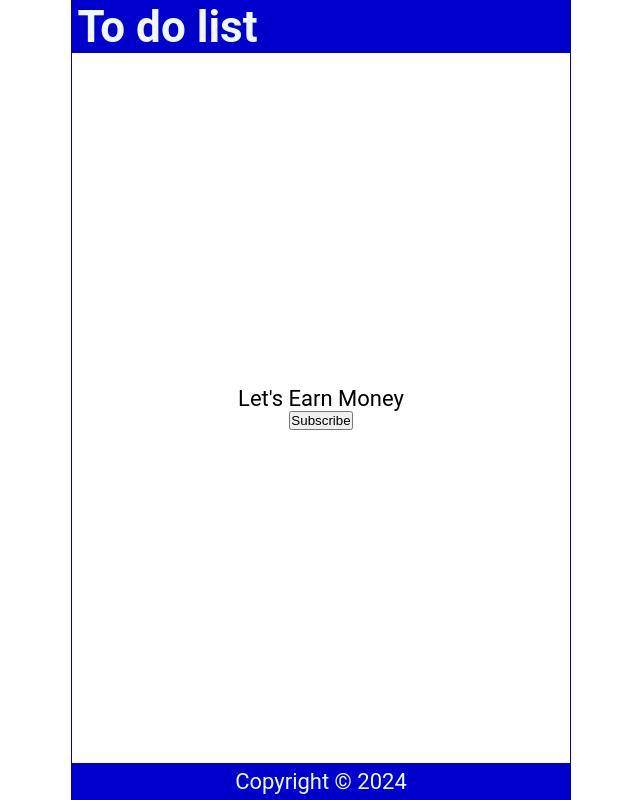
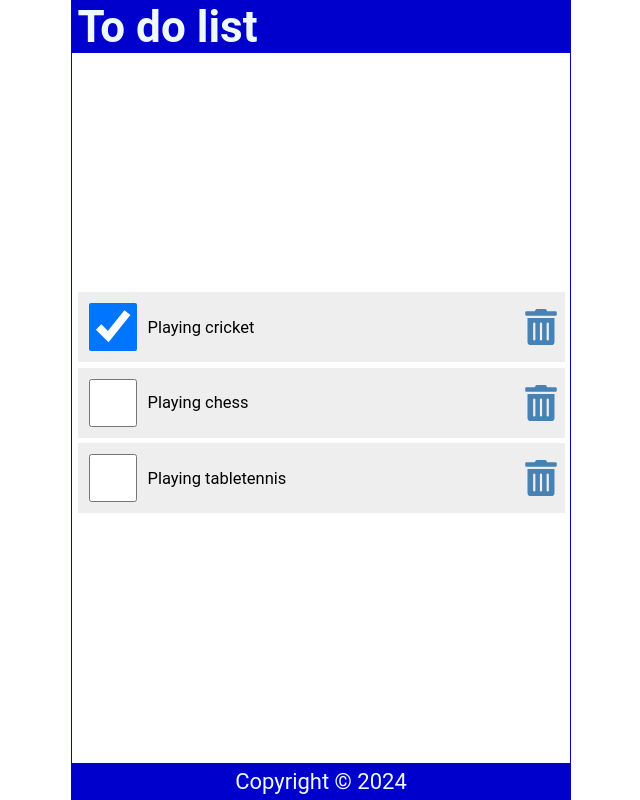
Before and after one commit to Mohanapriya4/learnings, a React (Create React App) app in the folder React/react-1/: page / in a window 1280 px wide. Shown: the whole page, without its empty margins (319-959 px from the left). Built offline with nearby package versions, Linux system fonts and the light colour scheme.

Commit message:
react-keys

```diff
--- a/React/react-1/package.json
+++ b/React/react-1/package.json
@@ -8,6 +8,7 @@
     "@testing-library/user-event": "^13.5.0",
     "react": "^18.3.1",
     "react-dom": "^18.3.1",
+    "react-icons": "^5.3.0",
     "react-scripts": "5.0.1",
     "web-vitals": "^2.1.4"
   },
--- a/React/react-1/src/Components/Content.js
+++ b/React/react-1/src/Components/Content.js
@@ -1,16 +1,53 @@
 import React from 'react'
 import { useState } from 'react'
+import { FaTrashAlt } from "react-icons/fa";
 const Content = () => {
-  const[name,setName]=useState("Earn")
-  function handleNameChange(){
-    const nameContent = ["Earn","Grow", "Give"]
-    const int = Math.floor(Math.random()*3)
-    setName(nameContent[int])
+  const [items,setItems]=useState(
+    [
+      {
+        id:1,
+        checked:true,
+        item:"Playing cricket"
+      },
+      {
+        id:2,
+        checked:false,
+        item:"Playing chess"
+      },
+      {
+        id:3,
+        checked:false,
+        item:"Playing tabletennis"
+      }
+    ]
+  )
+  const handleCheckbox=(id)=>{
+    const newItemsArray = items.map((itemsparam)=>
+    itemsparam.id===id?
+    {...itemsparam,checked:!itemsparam.checked}:itemsparam)
+    setItems(newItemsArray)
+    console.log(id);
   }
+
   return (
       <main>
-        <p>Let's {name} Money</p>
-        <button onClick={handleNameChange}>Subscribe</button>
+        <ul>
+        {items.map((items1)=>(
+          <li className="item" key={items1.id}>
+            <input
+            type="checkbox"
+            onChange={()=>handleCheckbox(items1.id)}
+            checked={items1.checked}
+            />
+            <label>{items1.item}</label>
+            <FaTrashAlt
+            role='button'
+            tabIndex={0}
+            />
+          </li>
+        ))}
+        </ul>
+
       </main>
   )
 }
@@ -40,7 +77,7 @@ export default Content
 // }
 // export default Content
 //-----------------------------------------------------------------------------------------
-//UseState:
+//UseState example-1:
 // import React from 'react'
 // import { useState } from 'react'
 // const Content = () => {
@@ -60,3 +97,22 @@ export default Content
 //   )
 // }
 // export default Content
+//----------------------------------------------------------------------------------------
+//UseState example-2
+// import React from 'react'
+// import { useState } from 'react'
+// const Content = () => {
+//   const[name,setName]=useState("Earn")
+//   function handleNameChange(){
+//     const nameContent = ["Earn","Grow", "Give"]
+//     const int = Math.floor(Math.random()*3)
+//     setName(nameContent[int])
+//   }
+//   return (
+//       <main>
+//         <p>Let's {name} Money</p>
+//         <button onClick={handleNameChange}>Subscribe</button>
+//       </main>
+//   )
+// }
+// export default Content
--- a/React/react-1/src/index.css
+++ b/React/react-1/src/index.css
@@ -58,7 +58,7 @@ footer {
   display: grid;
   place-content: center;
 }
-/*
+
 ul {
   width: 100%;
   list-style: none;
@@ -183,4 +183,4 @@ button:hover {
   padding: 0.25rem;
   border-radius: 0.25rem;
   outline: none;
-} */
+}
```
Also changed, not shown: 1 other file (tests, documents, lock files or other folders).
